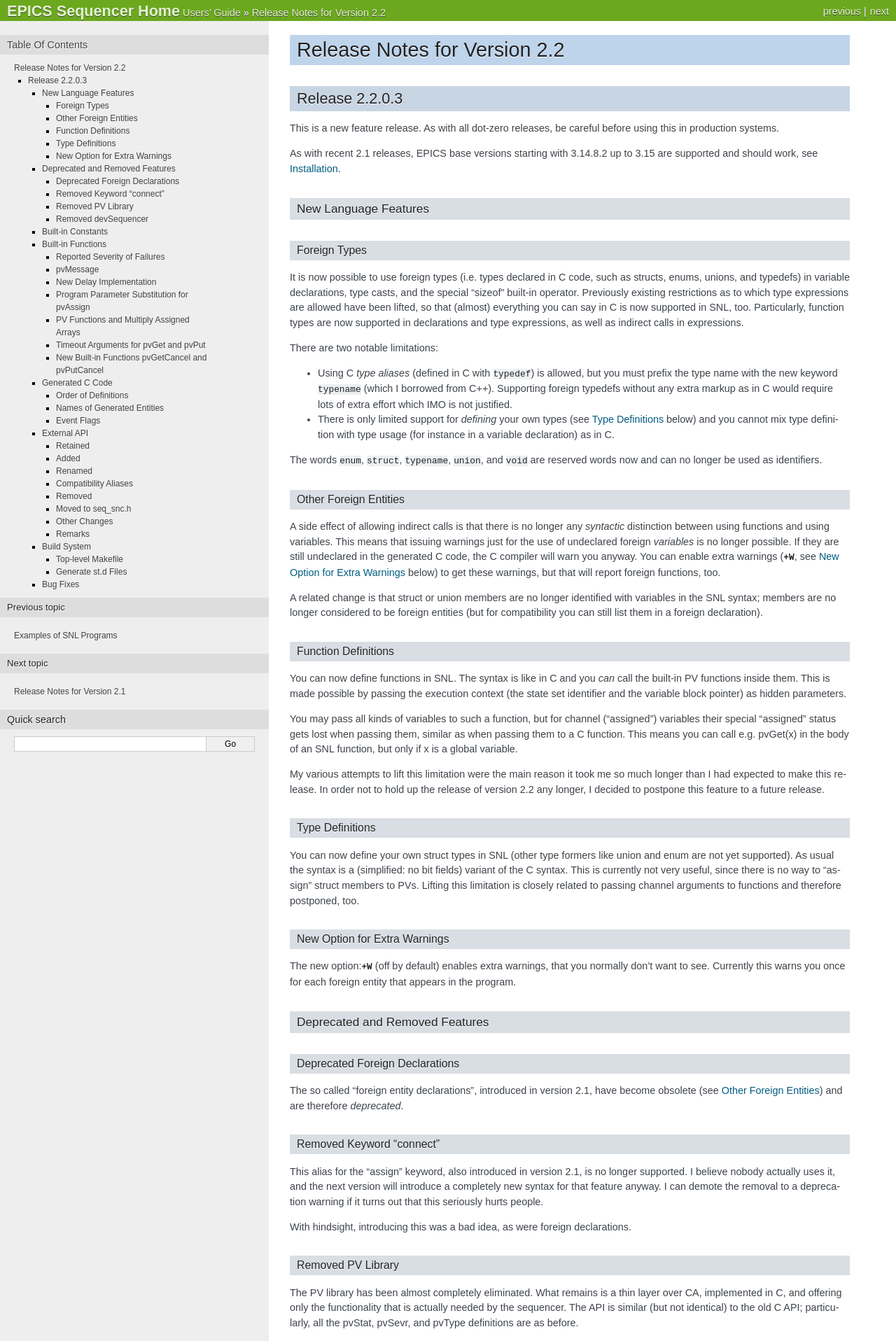
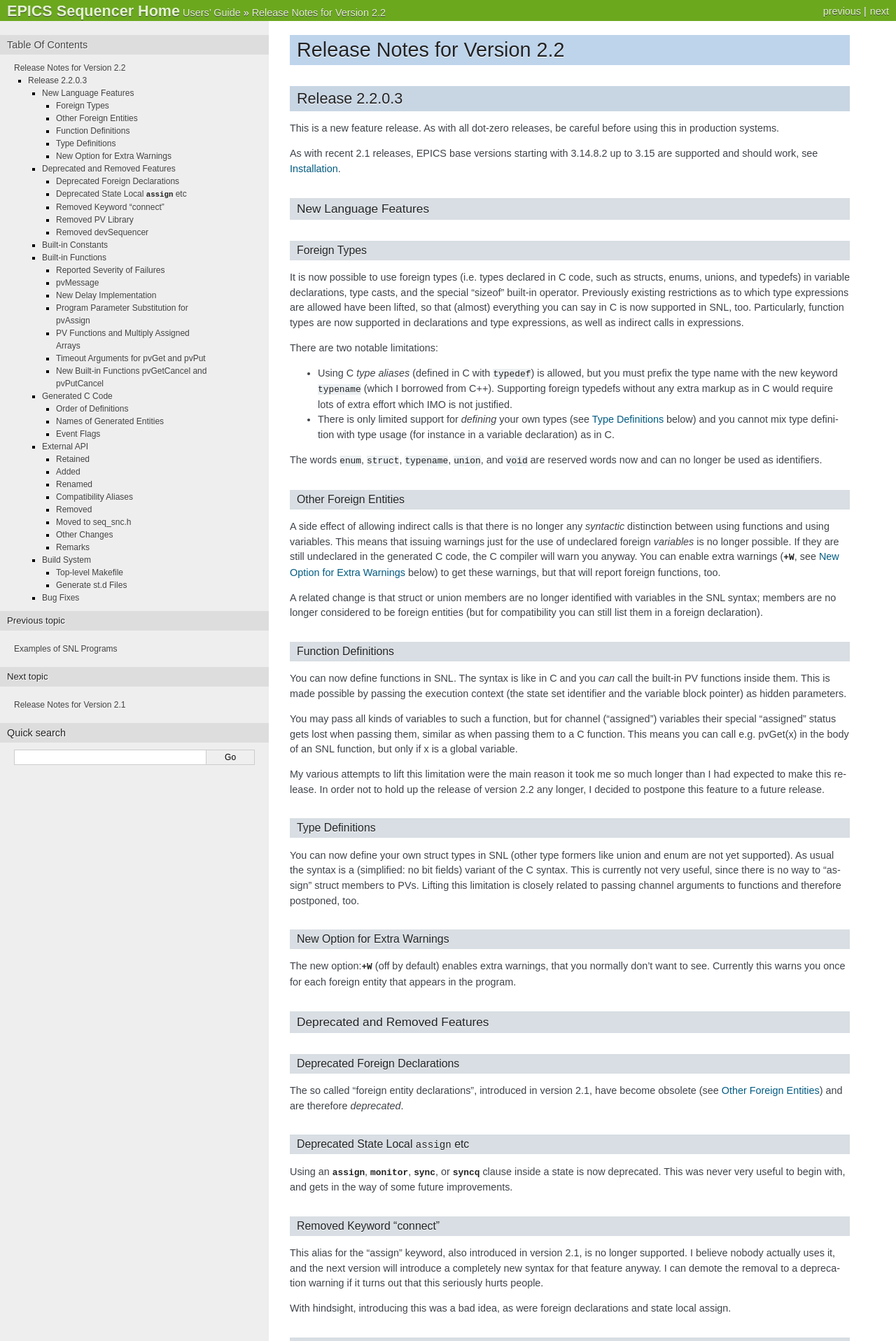
Before and after one commit to jeonghanlee/sequencer-2-2, a Sphinx documentation site: the page built from documentation/ReleaseNotes-2-2.txt, in a window 1280 px wide. Shown: the top 1916 px of the page at 70% size. Built offline with Sphinx 7.4.7, drawn with Linux system fonts in a browser that asks for light colours; pages that are not in the unit, such as notebooks, are missing from menus; some of the changed text lies outside the part shown.

Commit message:
docs: added deprecation of state local assign etc to release notes

```diff
--- a/documentation/ReleaseNotes-2-2.txt
+++ b/documentation/ReleaseNotes-2-2.txt
@@ -103,6 +103,13 @@
 become obsolete (see `Other Foreign Entities`_) and are therefore
 *deprecated*.
 
+Deprecated State Local ``assign`` etc
+~~~~~~~~~~~~~~~~~~~~~~~~~~~~~~~~~~~~~
+
+Using an `assign`, `monitor`, `sync`, or `syncq` clause inside a state is
+now deprecated. This was never very useful to begin with, and gets in the
+way of some future improvements.
+
 Removed Keyword "connect"
 ~~~~~~~~~~~~~~~~~~~~~~~~~
 
@@ -113,7 +120,7 @@
 hurts people.
 
 With hindsight, introducing this was a bad idea, as were foreign
-declarations.
+declarations and state local assign.
 
 Removed PV Library
 ~~~~~~~~~~~~~~~~~~
```
